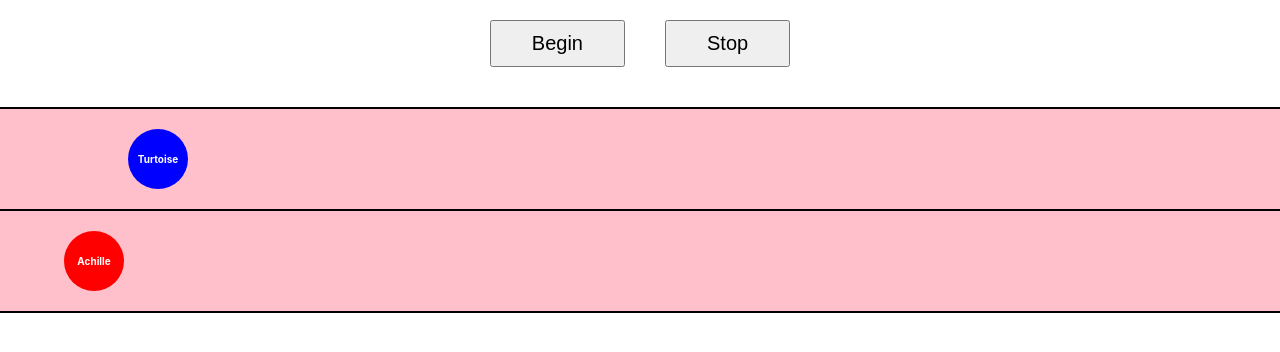
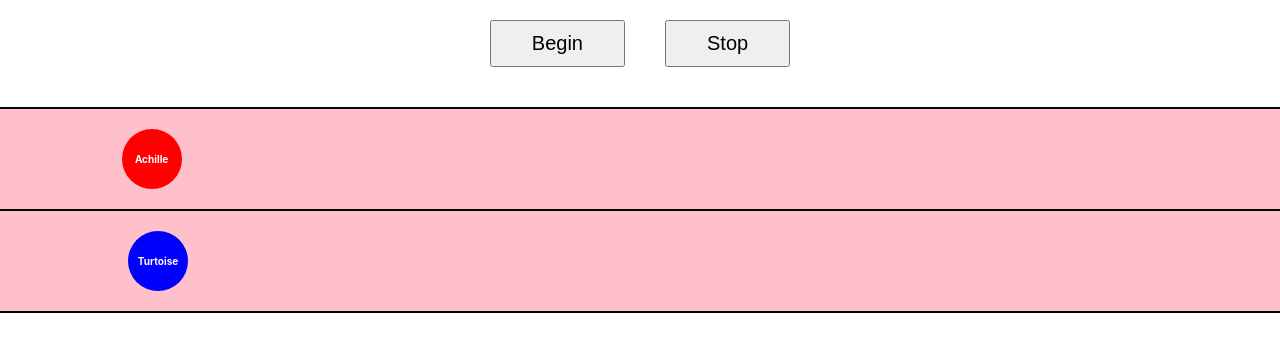
Before and after one commit to HamzaKhalifa/metrobi, a React (Create React App) app: page / in a window 1280 px wide. Shown: the top 352 px of the page. Built offline with nearby package versions, Linux system fonts and the light colour scheme.

Commit message:
Fixed the paradox

```diff
--- a/src/components/AchilleAndTurtoise/constants.js
+++ b/src/components/AchilleAndTurtoise/constants.js
@@ -1,4 +1,13 @@
 export const competitors = [
+    {
+        name: 'Achille',
+        distance: 9.5,
+        restartDistance: 9.5,
+        speed: 1.05,
+        color: 'red',
+        step: .5,
+        restartStep: .5
+    },
     {
         name: 'Turtoise',
         distance: 10,
@@ -7,14 +16,5 @@ export const competitors = [
         color: 'blue',
         step: .5,
         restartStep: .5
-    },
-    {
-        name: 'Achille',
-        distance: 5,
-        restartDistance: 5,
-        speed: 1.05,
-        color: 'red',
-        step: .5,
-        restartStep: .5
-    },
+    }
 ]
--- a/src/components/AchilleAndTurtoise/index.js
+++ b/src/components/AchilleAndTurtoise/index.js
@@ -44,10 +44,22 @@ const AchilleAndTurtoise = () => {
         interval = setInterval(() => {
             let newCompetitors = [...state.competitors];
 
-            newCompetitors.map(competitor => {
-                competitor.distance += competitor.step * competitor.speed;
-                competitor.step = competitor.step / .99;
-            });
+            // Computing the turtoise's step ahead of time
+            let nextDistance = newCompetitors[newCompetitors.length - 1].distance + competitors[newCompetitors.length - 1].step;
+
+            // Reducing the turtoise's step by a small percentage.
+            let nextStep = newCompetitors[newCompetitors.length - 1].step - (newCompetitors[newCompetitors.length - 1].step * .99 / 100);
+
+            for (let i = 0; i < newCompetitors.length; i++) {
+                if(i != newCompetitors.length - 1) {
+                    // Each competitor that's behind (Achille) gets the previous distance of the competitor that's ahead of him
+                    newCompetitors[i].distance = newCompetitors[i + 1].distance;
+                } else {
+                    // And the turtoise gets the previous computed distance
+                    newCompetitors[i].distance = nextDistance;
+                    newCompetitors[i].step = nextStep;
+                }
+            }
 
             setState({
                 ...state,
```
Also changed, not shown: 1 other file (tests, documents, lock files or other folders).
